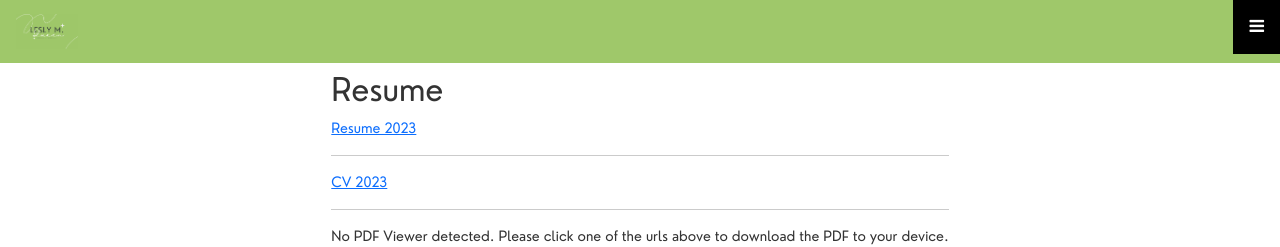
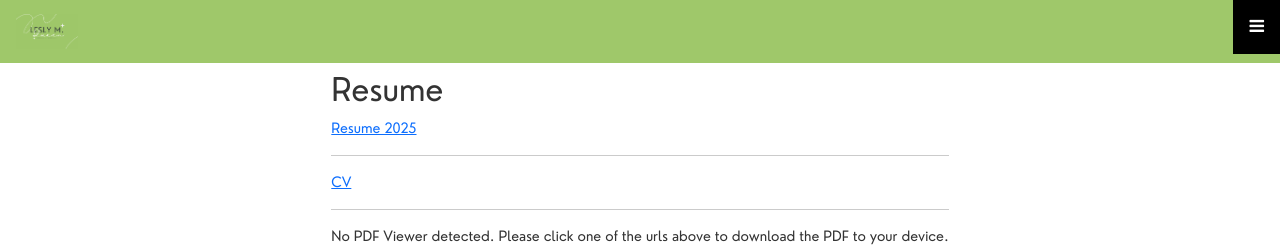
Before and after one commit to ShunpoMechanics/Sunshine, an Angular app: page /resume in a window 1280 px wide. Shown: the top 247 px of the page. Built offline with nearby package versions, Linux system fonts and the light colour scheme.

Commit message:
checkin resume update

```diff
--- a/src/app/resume/resume.component.html
+++ b/src/app/resume/resume.component.html
@@ -1,15 +1,15 @@
 <div class="container">
     <h2>Resume</h2>
     <!-- <embed src= "../assets/PegasusKnight.pdf#view=Fit&toolbar=0&navpanes=0&scrollbar=0" width= "900" height= "1100"> -->
-        <a target="_blank" href="../assets/pdfs/Resume - 2023.pdf">Resume 2023</a>
+        <a target="_blank" href="../assets/pdfs/Resume 2025.pdf">Resume 2025</a>
         <hr>
-        <a target="_blank" href="../assets/pdfs/CV - 2023.pdf">CV 2023</a>
+        <a target="_blank" href="../assets/pdfs/CV - 2023.pdf">CV</a>
         <hr *ngIf="!isMobile">
-        <object *ngIf="!isMobile" type="application/pdf" data="../../assets/pdfs/Resume - 2023.pdf" width="900" height="95%">
+        <object *ngIf="!isMobile" type="application/pdf" data="../../assets/pdfs/Resume 2025.pdf" width="900" height="95%">
             <div>No PDF Viewer detected. Please click one of the urls above to download the PDF to your device.</div>
         </object>
         <hr *ngIf="isMobile">
-        <object *ngIf="isMobile" type="application/pdf" data="../../assets/pdfs/Resume - 2023.pdf" width="300" height="95%">
+        <object *ngIf="isMobile" type="application/pdf" data="../../assets/pdfs/Resume 2025.pdf" width="300" height="95%">
             <div>No PDF Viewer detected. Please click one of the urls above to download the PDF to your device.</div>
         </object>
 </div>
```
Also changed, not shown: 1 other file (tests, documents, lock files or other folders).
